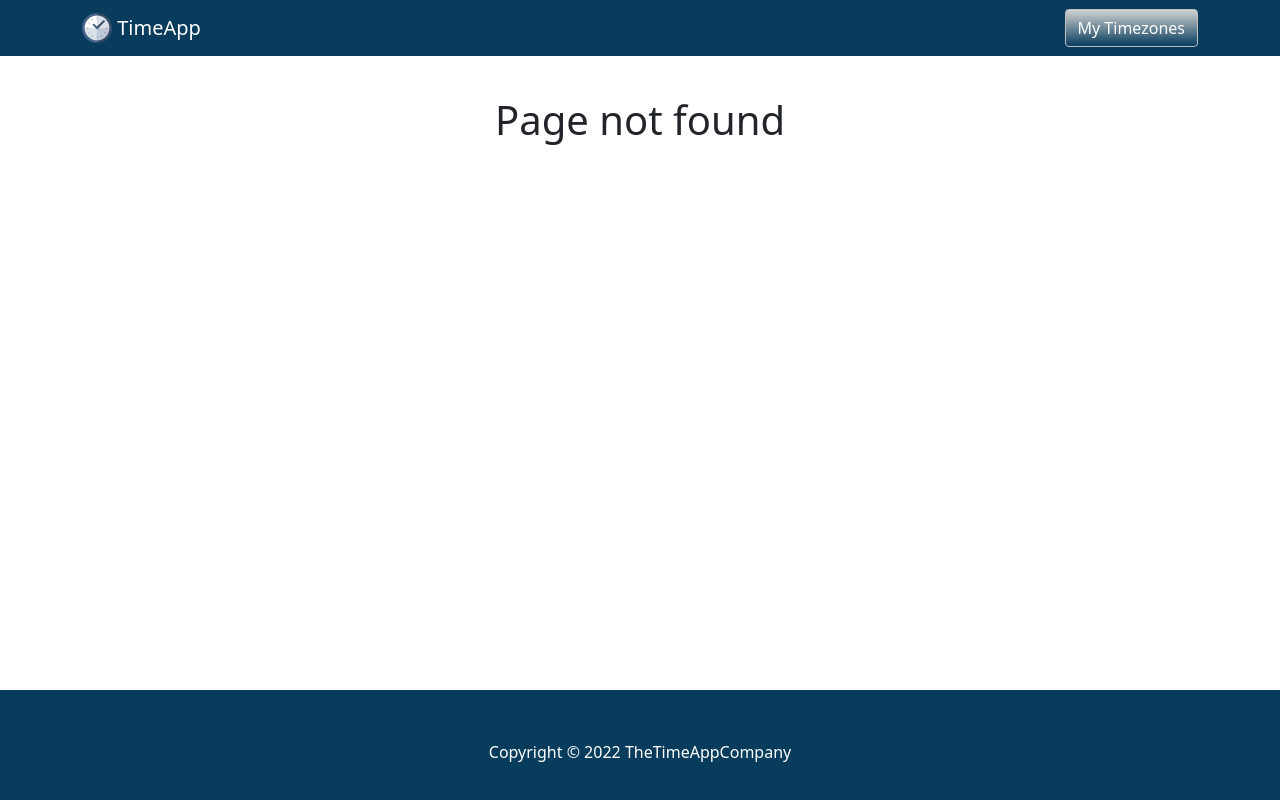
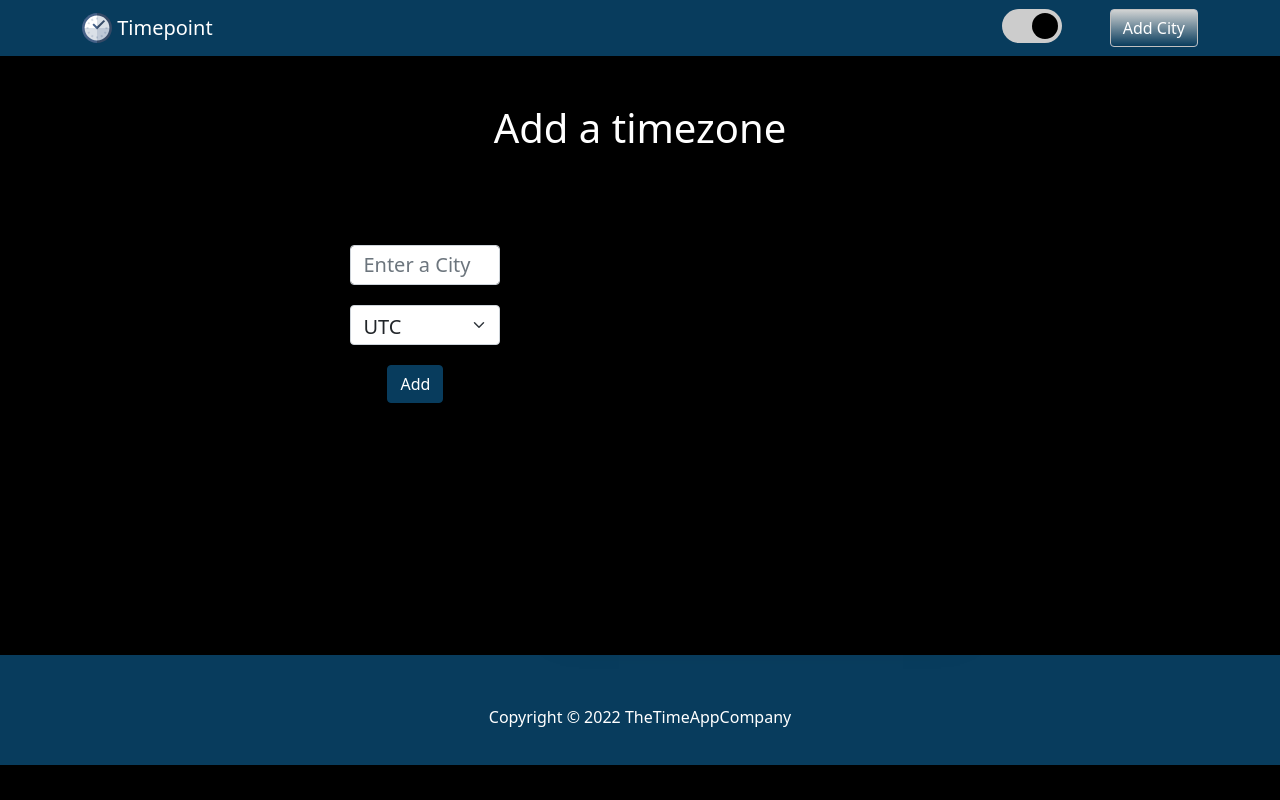
Before and after one commit to argjend551/TimeApp, a React (Vite) app: page /add-city in a window 1280 px wide. Before the commit this address had no page. Built offline with nearby package versions, Linux system fonts and the light colour scheme.

Commit message:
Darkmode

```diff
--- a/index.html
+++ b/index.html
@@ -8,7 +8,7 @@
   <link href="https://cdn.jsdelivr.net/npm/bootstrap@5.1.3/dist/css/bootstrap.min.css" rel="stylesheet"
     integrity="sha384-1BmE4kWBq78iYhFldvKuhfTAU6auU8tT94WrHftjDbrCEXSU1oBoqyl2QvZ6jIW3" crossorigin="anonymous">
   <link rel="stylesheet" href="css/style.css">
-  <title>TimeApp</title>
+  <title>Timepoint</title>
 </head>
 
 <body>
--- a/package.json
+++ b/package.json
@@ -12,7 +12,8 @@
     "react-bootstrap": "^2.1.1",
     "react-dom": "^17.0.2",
     "react-icons": "^4.3.1",
-    "react-router-dom": "^6.2.1"
+    "react-router-dom": "^6.2.1",
+    "styled-components": "^5.3.3"
   },
   "devDependencies": {
     "@vitejs/plugin-react": "^1.0.7",
--- /dev/null
+++ b/public/css/switch.css
@@ -0,0 +1,50 @@
+/* Without this header will be squeezed out by darkmode button */
+
+
+.switch {
+  position: relative;
+  display: inline-block;
+  width : 60px;
+  height : 34px;
+}
+
+.switch input {
+  opacity: 0;
+  width: 0;
+  height: 0;
+}
+
+.slider {
+  position: absolute;
+  cursor: pointer;
+
+  border-radius: 34px;
+
+  top : 0;
+  left : 0;
+  right: 0;
+  bottom: 0;
+
+  background-color: #ccc;
+}
+
+.slider:before {
+  position: absolute;
+
+  border-radius: 34px;
+
+  content: "";
+  height: 26px;
+  width: 26px;
+  left : 4px;
+  bottom: 4px;
+  background-color: white;
+
+  transition: 0.4s;
+}
+
+/* input:checked + .slider:before{
+    transform: translateX(26px);
+      background-color: black;
+}
+ */
--- a/src/components/main_components/App.jsx
+++ b/src/components/main_components/App.jsx
@@ -7,9 +7,19 @@ import Header from "./Header";
 import MyTimezones from "../../pages/MyTimezones";
 import DetailedCityPage from "../../pages/DetailedCityPage";
 import Footer from "./Footer";
+import styled, { ThemeProvider } from "styled-components";
+import { lightTheme, darkTheme, GlobalStyles } from "../../js/themes";
+import { useDarkMode } from '../../js/useDarkMode';
+
+const StyledApp = styled.div`
+    color : ${props => props.theme.fontColor}
+  `;
 
 function App() {
   const [cities, setCities] = useState([]);
+
+  const [theme, toggleTheme, componentMounted] = useDarkMode();
+  const themeMode = theme === 'light' ? lightTheme : darkTheme;
 
   useEffect(async () => {
     setCities(await (await fetch("/citiesList.json")).json());
@@ -18,9 +28,18 @@ function App() {
   store.list = store.list || [];
   const [favoriteCities, setfavoriteCities] = useState(store.list);
 
+  if (!componentMounted) {
+    return <div />
+  };
+
   return (
+
+    <ThemeProvider theme={themeMode}>
+      <GlobalStyles />
+      <StyledApp >
+
         <BrowserRouter>
-      <Header />
+          <Header theme={theme} toggleTheme={toggleTheme} />
           <main>
             <Routes>
               <Route
@@ -29,7 +48,7 @@ function App() {
                   <Home {...{ cities, favoriteCities, setfavoriteCities }} />
                 }
               />
-          <Route path="/MyTimezones" element={<MyTimezones />} />
+              <Route path="/add-city" element={<MyTimezones />} />
               <Route
                 path="/:cityview"
                 element={<DetailedCityPage {...{ cities, favoriteCities }} />}
@@ -46,6 +65,8 @@ function App() {
             <Footer />
           </footer>
         </BrowserRouter>
+      </StyledApp>
+    </ThemeProvider >
   );
 }
 
--- a/src/components/main_components/Header.jsx
+++ b/src/components/main_components/Header.jsx
@@ -3,11 +3,14 @@
 import Navbar from "react-bootstrap/Navbar";
 import Button from "react-bootstrap/Button";
 import { Container } from "react-bootstrap";
-import { Nav } from "react-bootstrap";
 import "bootstrap/dist/css/bootstrap.min.css";
-import { Link } from "react-router-dom";
+import Switch from "./Switch";
+import Row from "react-bootstrap/Row";
+import Col from "react-bootstrap/Col";
 
-export default function Header() {
+export default function Header(props) {
+  let { theme, toggleTheme } = props;
+
   return (
     <>
       <Navbar className="color-nav" variant="dark" sticky="top">
@@ -20,9 +23,19 @@ export default function Header() {
               height="30"
               className="d-inline-block align-top"
             />{" "}
-            TimeApp
+            Timepoint
           </Navbar.Brand>
-          <Button className="custom-btn" href="/MyTimezones">My Timezones</Button>
+
+          <Row>
+            <Col>
+              <Switch theme={theme} toggleTheme={toggleTheme} />
+            </Col>
+            <Col>
+              <div className="AddCityButton">
+                <Button type="button" className="custom-btn" href="/add-city">Add City</Button>
+              </div>
+            </Col>
+          </Row>
         </Container>
       </Navbar>
     </>
--- /dev/null
+++ b/src/components/main_components/Switch.jsx
@@ -0,0 +1,34 @@
+import React from "react";
+import { useState, useEffect } from "react";
+import "../../../public/css/switch.css";
+import { Container } from "react-bootstrap";
+import styled, { ThemeProvider } from "styled-components";
+
+const StyledApp = styled.div`
+    input:checked + .slider:before{
+    transform: translateX(${props => props.theme.togglePos} );
+    background-color: ${props => props.theme.body};
+}
+  `;
+
+export default function Switch(props) {
+  let { theme, toggleTheme } = props;
+  const isLight = true;
+
+  const handleChange = event => {
+    theme === "light" ? toggleTheme('light') : toggleTheme('dark');
+  };
+
+  return (
+    <StyledApp>
+      <Container className="darkmodeSwitch">
+
+        <label className="switch" >
+          <input className="input" type="checkbox" checked={isLight} onChange={handleChange} />
+          <span className="slider"> </span>
+        </label>
+
+      </Container >
+    </StyledApp>
+  );
+};
--- a/src/components/my_timezones/Form.jsx
+++ b/src/components/my_timezones/Form.jsx
@@ -31,7 +31,10 @@ function MyForm(props) {
     // the browser (don't reload on submit)
     event.preventDefault();
 
-    let localId = 1000 + stateList.length;
+    // Messy hotfix for bad keys.
+    let localId = Math.floor((Math.random() * 10000000) + 1);
+    // let updatedList = stateList.filter((item) => { return localId != buttonId })
+
     formValues.id = localId.toString();
 
     setAndSaveItems([...stateList, formValues]);
--- /dev/null
+++ b/src/js/themes.js
@@ -0,0 +1,28 @@
+import { createGlobalStyle } from "styled-components";
+
+export const lightTheme = {
+  body: '#fff',
+  fontColor: '#000',
+  bg_brightness: '100%',
+  togglePos: '0px'
+};
+
+export const darkTheme = {
+  body: '#000',
+  fontColor: '#fff',
+  bg_brightness: '70%',
+  togglePos: '26px'
+};
+
+export const GlobalStyles = createGlobalStyle`
+
+body{
+  background-color: ${(props) => props.theme.body}
+}
+
+.cityBackgroundImg {
+    color: #fff;
+    filter:brightness(${(props) => props.theme.bg_brightness});
+}
+
+`;
--- /dev/null
+++ b/src/js/useDarkmode.js
@@ -0,0 +1,33 @@
+//https://css-tricks.com/a-dark-mode-toggle-with-react-and-themeprovider/
+// This really saved me ! / Tim
+
+import { useEffect, useState } from 'react';
+
+export const useDarkMode = () => {
+  const [theme, setTheme] = useState('light');
+  const [componentMounted, setComponentMounted] = useState(false);
+  const setMode = mode => {
+    window.localStorage.setItem('theme', mode)
+    setTheme(mode)
+  };
+
+  const toggleTheme = () => {
+    if (theme === 'light') {
+      setMode('dark')
+    } else {
+      setMode('light')
+    }
+  };
+
+  useEffect(() => {
+    const localTheme = window.localStorage.getItem('theme');
+    window.matchMedia && window.matchMedia('(prefers-color-scheme: light)').matches && !localTheme ?
+      setMode('dark') :
+      localTheme ?
+        setTheme(localTheme) :
+        setMode('light');
+    setComponentMounted(true);
+  }, []);
+
+  return [theme, toggleTheme, componentMounted]
+};
```
Also changed, not shown: 1 other file (tests, documents, lock files or other folders). Lines whose indentation alone changed are shown as unchanged.
